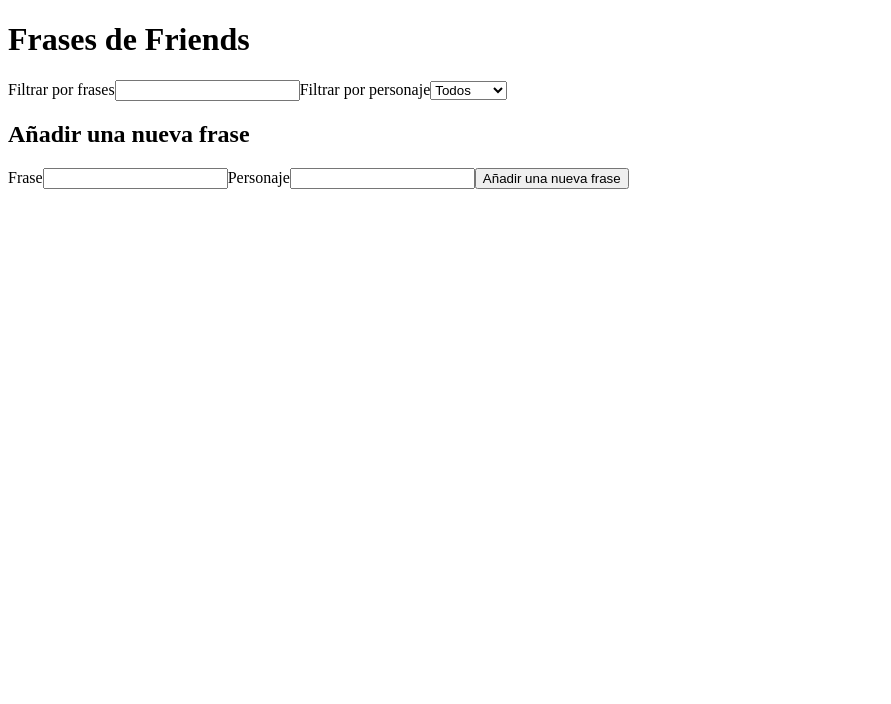
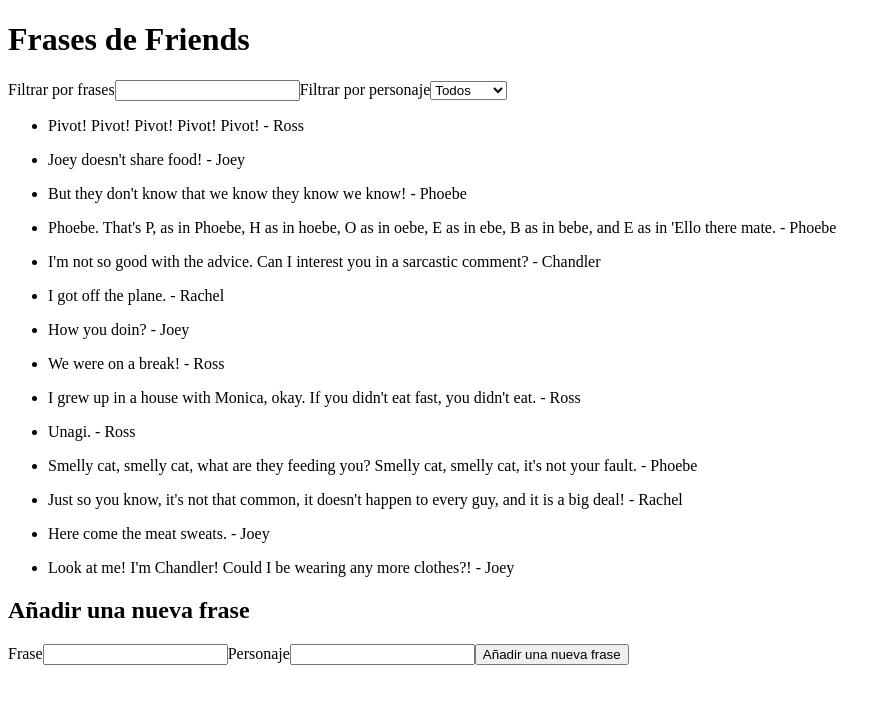
Before and after one commit to Adalab/modulo-3-evaluacion-intermedia-tanferest, a React (Create React App) app: page / in a window 1280 px wide. Shown: the top 704 px of the page, without its empty margins (0-891 px from the left). Built offline with nearby package versions, Linux system fonts and the light colour scheme.

Commit message:
render quote list

```diff
--- a/src/components/App.js
+++ b/src/components/App.js
@@ -1,6 +1,18 @@
 import '../styles/App.css';
+import quoteData from '../data/quotes.json';
+import { useState } from 'react';
 
 function App() {
+  const [data, setdata] = useState(quoteData);
+
+  // Pintar el listado
+  const htmlList = data
+  .map((item, index) => (
+    <li key={index}>
+      <p>{`${item.quote} - ${item.character}`}</p>
+      </li>
+  ));
+
   return (
     <div>
       <header>
@@ -21,7 +33,9 @@ function App() {
         </form>
       </header>
       <main>
-        <ul></ul>
+        <ul>
+          {htmlList}
+        </ul>
         <form>
           <h2>Añadir una nueva frase</h2>
           <label htmlFor="newQuote">Frase</label>
--- /dev/null
+++ b/src/data/quotes.json
@@ -0,0 +1,58 @@
+[
+    {
+    "quote": "Pivot! Pivot! Pivot! Pivot! Pivot!",
+    "character": "Ross"
+    },
+    {
+    "quote": "Joey doesn't share food!",
+    "character": "Joey"
+    },
+    {
+    "quote": "But they don't know that we know they know we know!",
+    "character": "Phoebe"
+    },
+    {
+    "quote": "Phoebe. That's P, as in Phoebe, H as in hoebe, O as in oebe, E as in ebe, B as in bebe, and E as in 'Ello there mate.",
+    "character": "Phoebe"
+    },
+    {
+    "quote": "I'm not so good with the advice. Can I interest you in a sarcastic comment?",
+    "character": "Chandler"
+    },
+    {
+    "quote": "I got off the plane.",
+    "character": "Rachel"
+    },
+    {
+    "quote": "How you doin?",
+    "character": "Joey"
+    },
+    {
+    "quote": "We were on a break!",
+    "character": "Ross"
+    },
+    {
+    "quote": "I grew up in a house with Monica, okay. If you didn't eat fast, you didn't eat.",
+    "character": "Ross"
+    },
+    {
+    "quote": "Unagi.",
+    "character": "Ross"
+    },
+    {
+    "quote": "Smelly cat, smelly cat, what are they feeding you? Smelly cat, smelly cat, it's not your fault.",
+    "character": "Phoebe"
+    },
+    {
+    "quote": "Just so you know, it's not that common, it doesn't happen to every guy, and it is a big deal!",
+    "character": "Rachel"
+    },
+    {
+    "quote": "Here come the meat sweats.",
+    "character": "Joey"
+    },
+    {
+    "quote": "Look at me! I'm Chandler! Could I be wearing any more clothes?!",
+    "character": "Joey"
+    }
+    ]
```
